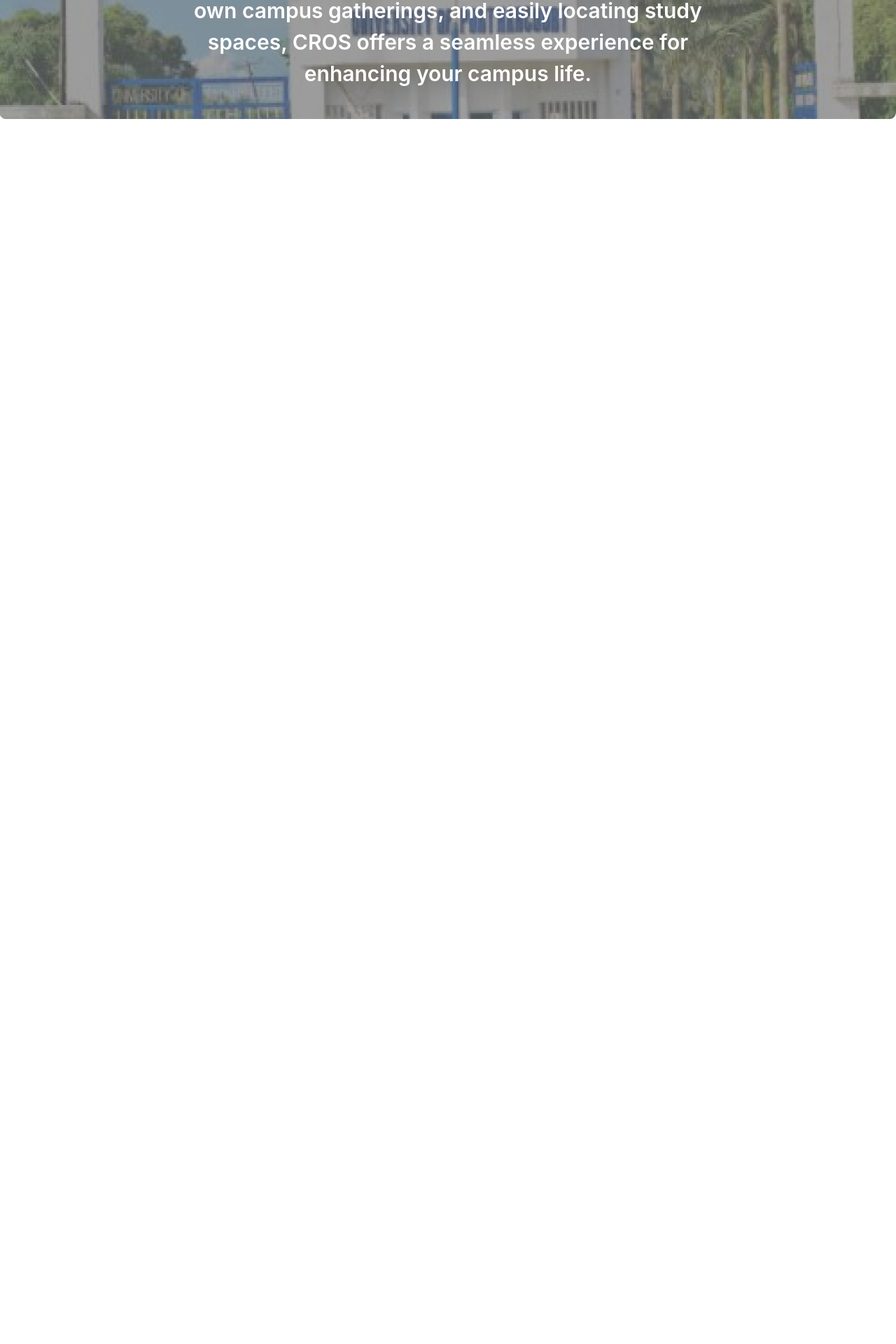
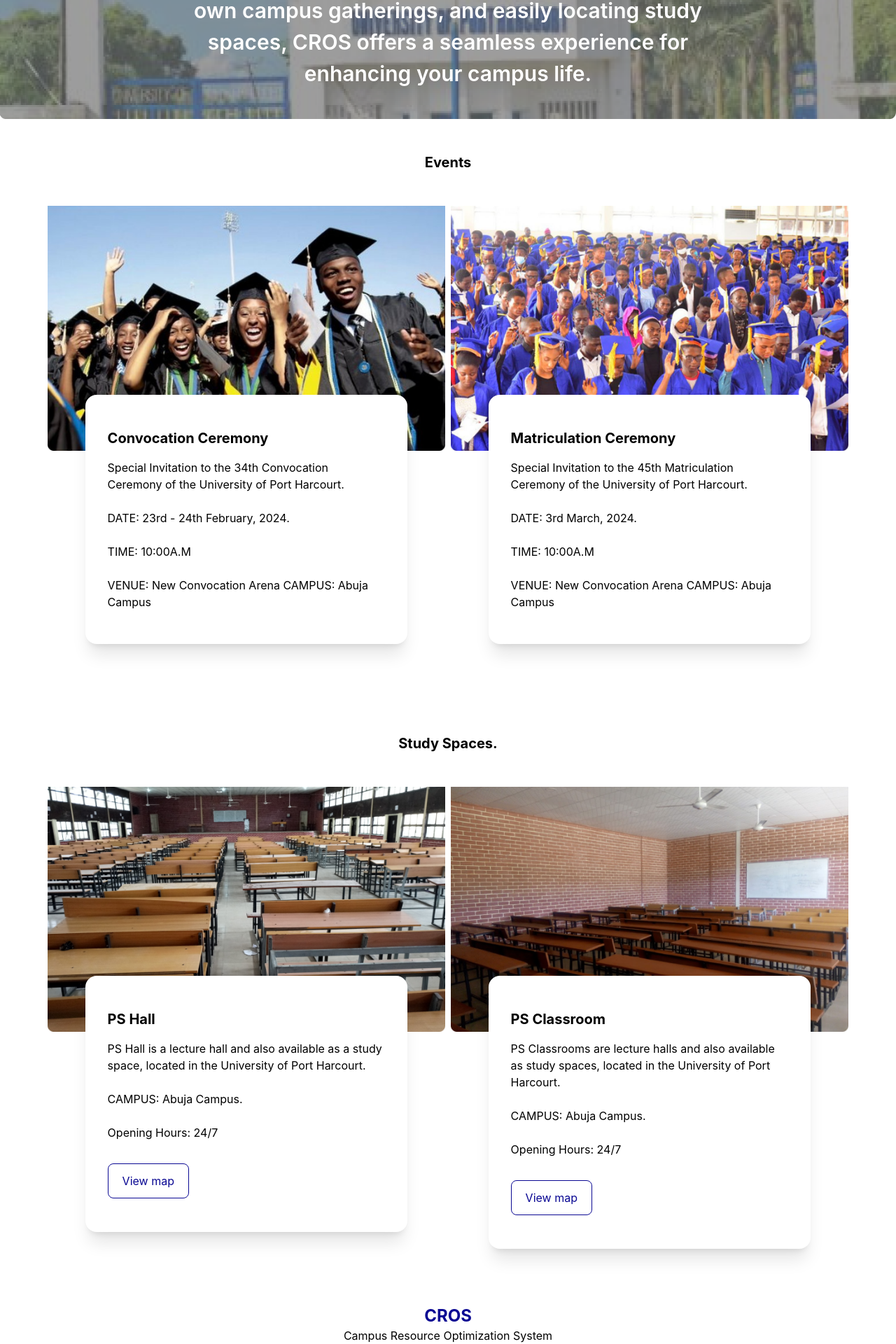
Before and after one commit to chiamaka-ugwu/cros-home, a React (Vite) app: page / in a window 1280 px wide. Shown: the part 310-2230 px from the top of the page at 70% size. Before the commit the page ends 800 px from the top, so only its background shows below. Built offline with nearby package versions, Linux system fonts and the light colour scheme.

Commit message:
Updated events and study space components

```diff
--- a/src/components/Events.jsx
+++ b/src/components/Events.jsx
@@ -1,11 +1,51 @@
 import React from "react";
+import img from "../assets/images/Group 11.png";
+import img2 from "../assets/images/Group 12.png";
 
 const Events = () => {
   return (
-    <section>
-      <div>
-        <div></div>
-        <div></div>
+    <section className="pt-12 mb-20">
+      <p className="text-xl font-bold text-center">Events</p>
+      <div className="flex flex-wrap w-[90%] m-auto mt-12">
+        <div className="relative w-1/2">
+          <div>
+            <img
+              src={img}
+              alt="event image"
+              className="h-[350px] w-90% mx-auto"
+            />
+          </div>
+          <div className="relative bg-white shadow-xl w-[80%] mx-auto py-12 px-8 z-[1000] rounded-2xl mt-[-5rem]">
+            <h3 className="text-xl font-bold mb-4">Convocation Ceremony</h3>
+            <p>
+              Special Invitation to the 34th Convocation Ceremony of the
+              University of Port Harcourt. <br />
+              <br /> DATE: 23rd - 24th February, 2024. <br />
+              <br />
+              TIME: 10:00A.M <br />
+              <br /> VENUE: New Convocation Arena CAMPUS: Abuja Campus
+            </p>
+          </div>
+        </div>
+
+        <div className="relative w-1/2">
+          <img
+            src={img2}
+            alt="event image"
+            className="h-[350px] w-90% mx-auto"
+          />
+          <div className="relative  bg-white shadow-xl w-[80%] mx-auto py-12 px-8 z-[1000] rounded-2xl mt-[-5rem]">
+            <h3 className="text-xl font-bold mb-4">Matriculation Ceremony</h3>
+            <p>
+              Special Invitation to the 45th Matriculation Ceremony of the
+              University of Port Harcourt. <br />
+              <br /> DATE: 3rd March, 2024. <br />
+              <br />
+              TIME: 10:00A.M <br />
+              <br /> VENUE: New Convocation Arena CAMPUS: Abuja Campus
+            </p>
+          </div>
+        </div>
       </div>
     </section>
   );
--- /dev/null
+++ b/src/components/Footer.jsx
@@ -0,0 +1,14 @@
+import React from 'react'
+
+const Footer = () => {
+  return (
+    <>
+      <footer className="">
+        <h1 className="text-center text-[#0A0893] font-bold text-2xl">CROS</h1>
+        <p className='text-center'>Campus Resource Optimization System</p>
+      </footer>
+    </>
+  );
+}
+
+export default Footer
--- /dev/null
+++ b/src/components/StudySpaces.jsx
@@ -0,0 +1,56 @@
+import React from "react";
+import img from "../assets/images/ps hall 1.png";
+import img2 from "../assets/images/class.png";
+
+const StudySpaces = () => {
+  return (
+    <>
+      <section className="pt-12 mb-20">
+        <p className="text-xl font-bold text-center">Study Spaces.</p>
+        <div className="flex flex-wrap w-[90%] m-auto mt-12">
+          <div className="relative w-1/2">
+            <div>
+              <img
+                src={img}
+                alt="event-img"
+                className="h-[350px] w-90% mx-auto"
+              />
+            </div>
+            <div className="relative bg-white shadow-xl w-[80%] mx-auto py-12 px-8 z-[1000] rounded-2xl mt-[-5rem]">
+              <h3 className="text-xl font-bold mb-4">PS Hall</h3>
+              <p className="mb-8">
+                PS Hall is a lecture hall and also available as a study space,
+                located in the University of Port Harcourt. <br />
+                <br />
+                CAMPUS: Abuja Campus. <br />
+                <br />
+                Opening Hours: 24/7 <br />
+              </p>
+              <button className="rounded-12 border-[#0A0893] border rounded-lg text-[#0A0893] px-5 py-3">
+                View map
+              </button>
+            </div>
+          </div>
+
+          <div className="relative w-1/2">
+            <img src={img2} alt="" className="h-[350px] w-90% mx-auto" />
+            <div className="relative bg-white shadow-xl w-[80%] mx-auto py-12 px-8 z-[1000] rounded-2xl mt-[-5rem]">
+              <h3 className="text-xl font-bold mb-4">PS Classroom</h3>
+              <p className="mb-8">
+                PS Classrooms are lecture halls and also available as study
+                spaces, located in the University of Port Harcourt. <br />
+                <br /> CAMPUS: Abuja Campus. <br />
+                <br /> Opening Hours: 24/7
+              </p>
+              <button className="rounded-12 border-[#0A0893] border rounded-lg text-[#0A0893] px-5 py-3">
+                View map
+              </button>
+            </div>
+          </div>
+        </div>
+      </section>
+    </>
+  );
+};
+
+export default StudySpaces;
--- a/src/pages/Home.jsx
+++ b/src/pages/Home.jsx
@@ -2,6 +2,8 @@ import React from 'react'
 import Nav from '../components/Nav'
 import Landing from '../components/Landing';
 import Events from '../components/Events';
+import StudySpaces from '../components/StudySpaces';
+import Footer from '../components/Footer';
 
 const Home = () => {
   return (
@@ -9,6 +11,8 @@ const Home = () => {
       <Nav/>
       <Landing />
       <Events />
+      <StudySpaces />
+      <Footer />
     </>
   );
 }
```
Also changed, not shown: src/assets/images/class.png (renamed from src/assets/images/ps classroom 1.png).
